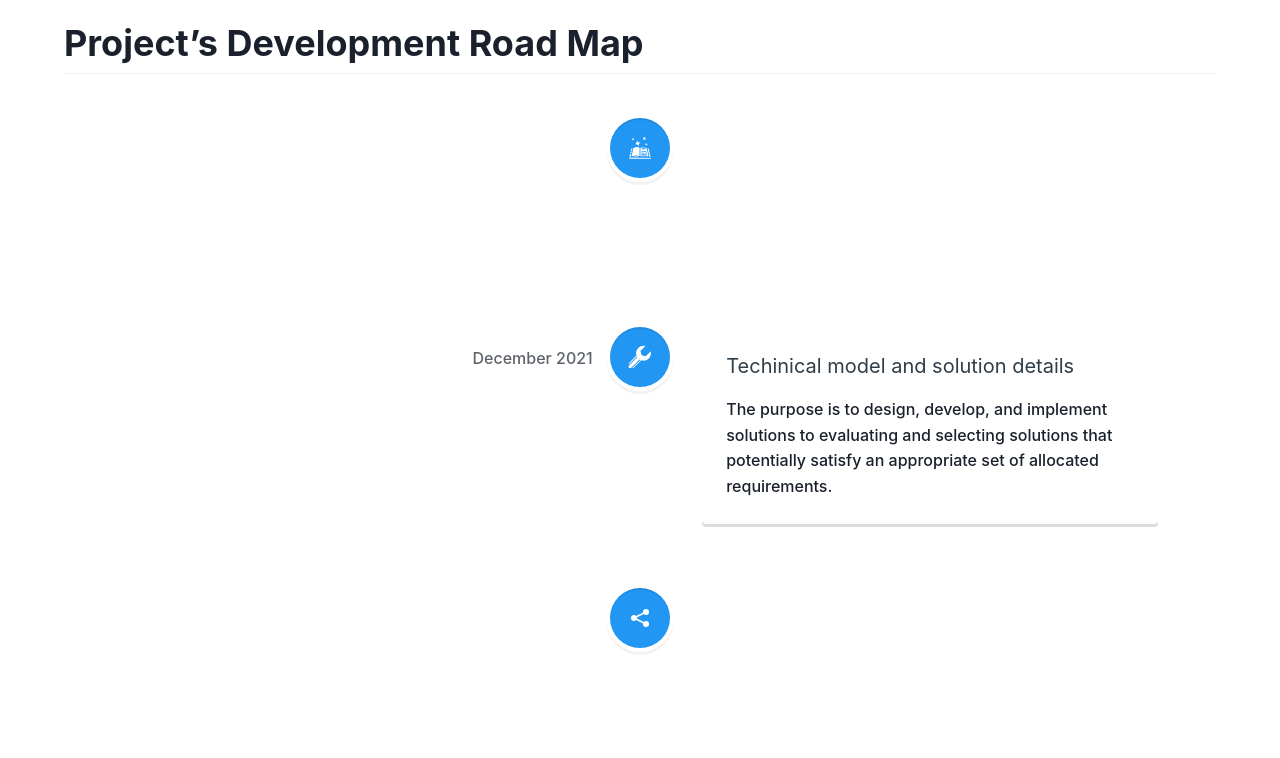
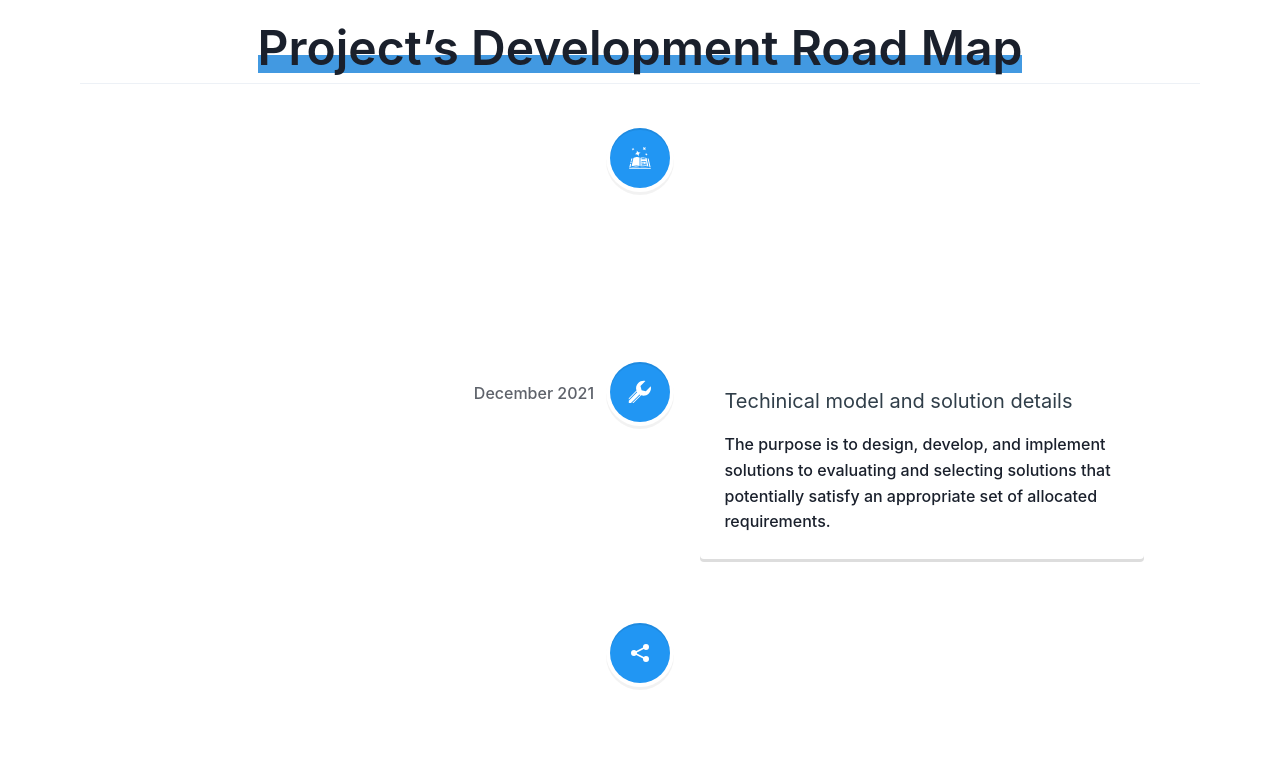
Before and after one commit to athena-labz/athena-frontend, a Next.js app: page / in a window 1280 px wide. Shown: the part 1700-2458 px from the top of the page. Built offline with nearby package versions, Linux system fonts and the light colour scheme.

Commit message:
add on home #3 #11

```diff
--- a/pages/index.tsx
+++ b/pages/index.tsx
@@ -4,16 +4,9 @@ import styles from '../styles/Home.module.css'
 import HomeSection from '../components/HomeSection'
 import FeaturesSection from '../components/FeatureSection'
 import { judges } from './api/judges'
-import BestJudgesSection from '../components/BestJudgesSection'
 import ProblemSection from '../components/ProblemSection'
-import { GiSpellBook,GiShare,GiSpanner,GiRocketThruster } from "react-icons/gi";
-import { VerticalTimeline, VerticalTimelineElement }  from 'react-vertical-timeline-component';
-import 'react-vertical-timeline-component/style.min.css';
-
-import {
-  Heading,
-  Divider,
-} from '@chakra-ui/react';
+import RoadmapSection from '../components/RoadmapSection'
+import GoToMarketSection from '../components/GoToMarketSection'
 
 type Judge= {
   name: string;
@@ -45,75 +38,9 @@ const Home = ({judges}:Homeprops) => {
 
         <FeaturesSection />
 
-        <Heading as="h1">Project’s Development Road Map</Heading>
+        <RoadmapSection />
 
-      <Divider marginTop="2" marginBottom="3"/>
-
-
-        {/*mover isso para um componente*/}
-        <VerticalTimeline className={styles.custom_line}>
-           <VerticalTimelineElement
-            className={styles.custom_item}
-            contentArrowStyle={{ borderRight: '7px solid  rgb(255, 255, 255)' }}
-            date="September – November 2021"
-            iconStyle={{ background: 'rgb(33, 150, 243)', color: '#fff' }}
-            icon={<GiSpellBook />}
-
-          >
-            <h2>
-             Overall Proof-of-Concept
-            </h2>
-            <p>
-
-              Demonstration to verify that certain concepts or theories have the potential for real-world application
-            </p>
-          </VerticalTimelineElement>
-
-          <VerticalTimelineElement
-            className={styles.custom_item}
-            contentArrowStyle={{ borderRight: '7px solid  rgb(255, 255, 255)' }}
-            date="December 2021"
-            iconStyle={{ background: 'rgb(33, 150, 243)', color: '#fff' }}
-            icon={<GiSpanner />}
-          >
-            <h2>
-              Techinical model and solution details
-            </h2>
-            <p>
-                The purpose is to design, develop, and implement solutions to evaluating and selecting solutions that potentially satisfy an appropriate set of allocated requirements.
-            </p>
-          </VerticalTimelineElement>
-
-
-          <VerticalTimelineElement
-            className={styles.custom_item}
-            contentArrowStyle={{ borderRight: '7px solid rgb(255, 255, 255)' }}
-            date="June 2022"
-            iconStyle={{ background: 'rgb(33, 150, 243)', color: '#fff' }}
-            icon={<GiShare />}
-          >
-            <h2>
-              Prototype roll out and marketing partner selection
-            </h2>
-          </VerticalTimelineElement>
-
-
-          <VerticalTimelineElement
-            className={styles.custom_item}
-            contentArrowStyle={{ borderRight: '7px solid  rgb(255, 255, 255)' }}
-            date="July 2022"
-            iconStyle={{ background: 'rgb(33, 150, 243)', color: '#fff' }}
-            icon={<GiRocketThruster />}
-          >
-            <h2>
-             First go-live V1,10’000 members enrollment
-            </h2>
-          </VerticalTimelineElement>
-
-
-
-        </VerticalTimeline>
-
+        <GoToMarketSection />
 
        </section >
 
```
